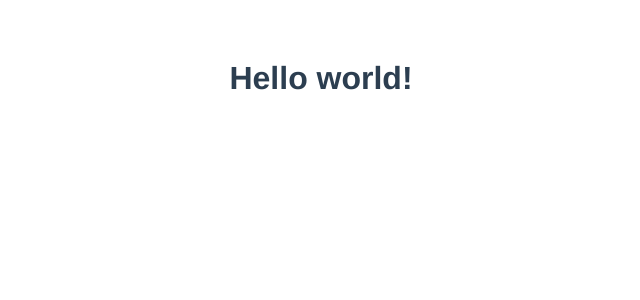
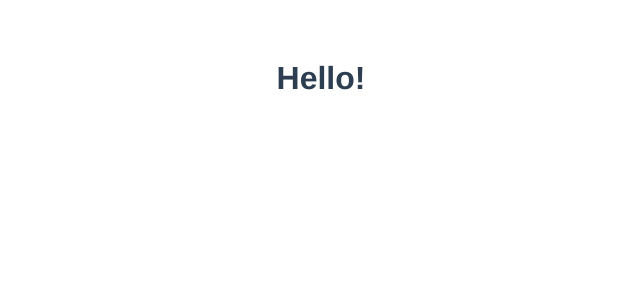
Before and after one commit to the-man2004/recipe-app, a Vue app: page / in a window 1280 px wide. Shown: the top 300 px of the page, without its empty margins (319-959 px from the left). Built offline with nearby package versions, Linux system fonts and the light colour scheme.

Commit message:
Added pinia.

```diff
--- a/package.json
+++ b/package.json
@@ -7,6 +7,7 @@
     "build": "vue-cli-service build"
   },
   "dependencies": {
+    "pinia": "^2.1.7",
     "vue": "^3.2.13"
   },
   "devDependencies": {
--- a/src/App.vue
+++ b/src/App.vue
@@ -1,8 +1,12 @@
 <template>
-  <h1>Hello world!</h1>
+  <h1>{{ recipeStore.mainTitle }}</h1>
 </template>
 
-<script setup></script>
+<script setup>
+import { useRecipeStore } from "./stores/useRecipeStore";
+
+const recipeStore = useRecipeStore();
+</script>
 
 <style>
 #app {
--- a/src/main.js
+++ b/src/main.js
@@ -1,4 +1,9 @@
-import { createApp } from 'vue'
-import App from './App.vue'
+import { createApp } from "vue";
+import { createPinia } from "pinia";
+import App from "./App.vue";
 
-createApp(App).mount('#app')
+const pinia = createPinia();
+const app = createApp(App);
+
+app.use(pinia);
+app.mount("#app");
--- /dev/null
+++ b/src/stores/useRecipeStore.js
@@ -0,0 +1,13 @@
+import { defineStore } from "pinia";
+
+export const useRecipeStore = defineStore("recipeStore", {
+  state: () => {
+    return {
+      title: "Hello!",
+    };
+  },
+  getters: {
+    mainTitle: (state) => state.title,
+  },
+  actions: {},
+});
```
Also changed, not shown: 1 other file (tests, documents, lock files or other folders).
